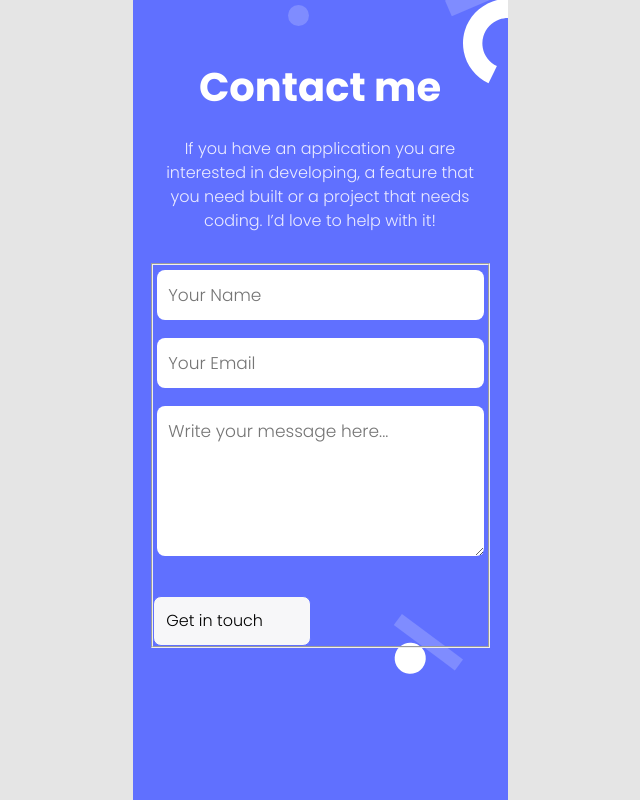
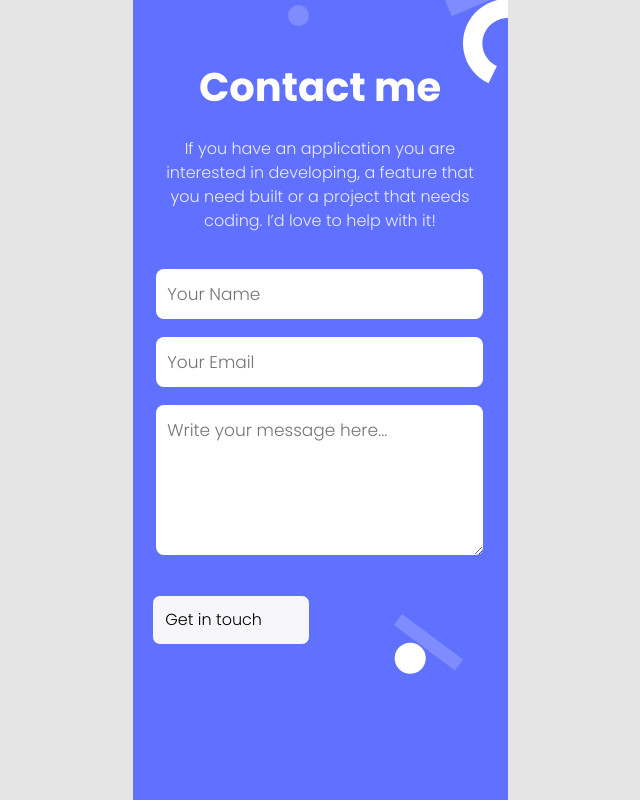
Before and after one commit to jerymey/Portfolio-setup, a website: page index.html in a window 1280 px wide. Shown: the part 4756-5556 px from the top of the page, without its empty margins (320-960 px from the left). Drawn offline with Linux system fonts and the light colour scheme.

Commit message:
Update css

```diff
--- a/style.css
+++ b/style.css
@@ -371,3 +371,7 @@ footer {
   background: #fff;
   border-radius: 8px;
 }
+
+.contact-form {
+  border: 1px solid transparent;
+}
```
